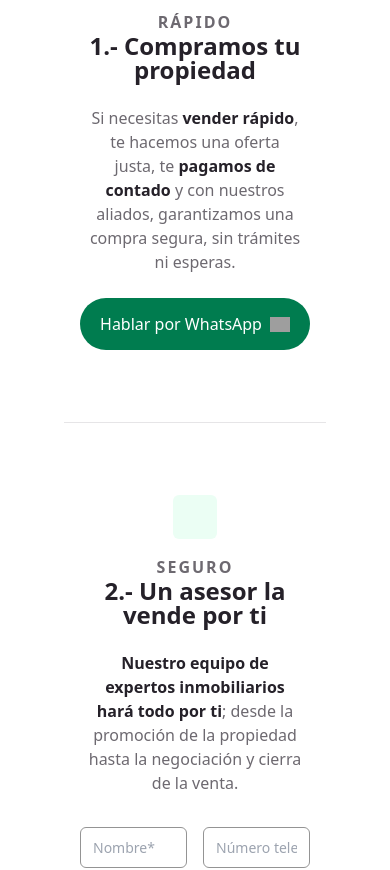
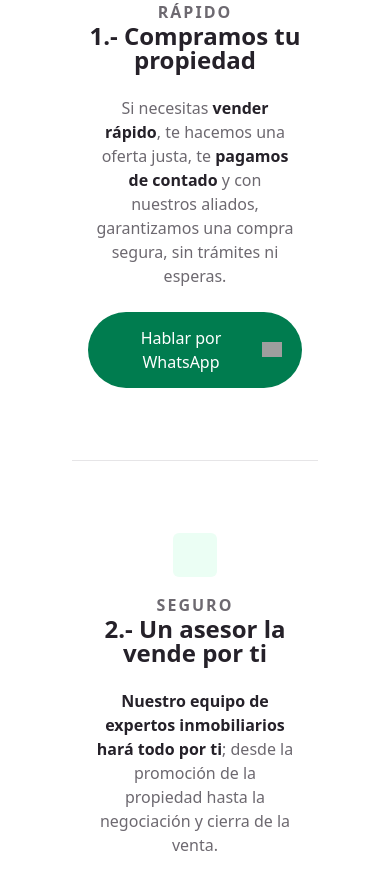
Before and after one commit to sebastianv2112/p-395629, a React (Vite) app: page / in a window 390 px wide. Shown: the part 1968-2838 px from the top of the page. Built offline with nearby package versions, Linux system fonts and the light colour scheme; grey boxes are pictures that could not be loaded.

Commit message:
Visual edit in Lovable
Edited UI in Lovable

```diff
--- a/src/components/home/SellingOptions.tsx
+++ b/src/components/home/SellingOptions.tsx
@@ -35,7 +35,7 @@ const SellingOptions = () => {
             </div>
           </div>
 
-          <div className="w-full md:w-[1040px] mt-16 md:mt-[120px] px-4 md:px-0">
+          <div className="w-full md:w-[1040px] mt-16 md:mt-[120px] px-6 md:px-0">
             {/* Option 1 */}
             <div className="flex flex-col md:flex-row min-h-[260px] w-full items-center gap-8 md:gap-[40px_56px] py-6 md:py-0 md:px-12">
               <img src="https://cdn.builder.io/api/v1/image/assets/b8628246b4fa4846b671e4072fe20009/1efb3e174aa6bae9b9bf5ff40bc9420808dabce0804ada24a914b4a76263858f?placeholderIfAbsent=true" alt="Sell quickly" className="aspect-[1.54] object-contain w-full md:w-[321px] max-w-[350px] rounded-3xl" />
```
